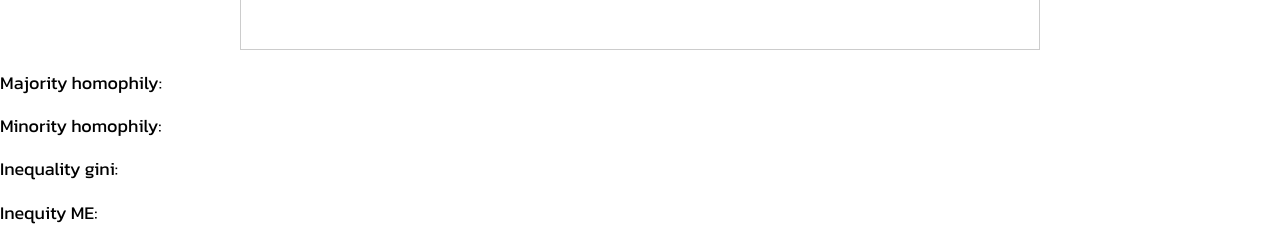
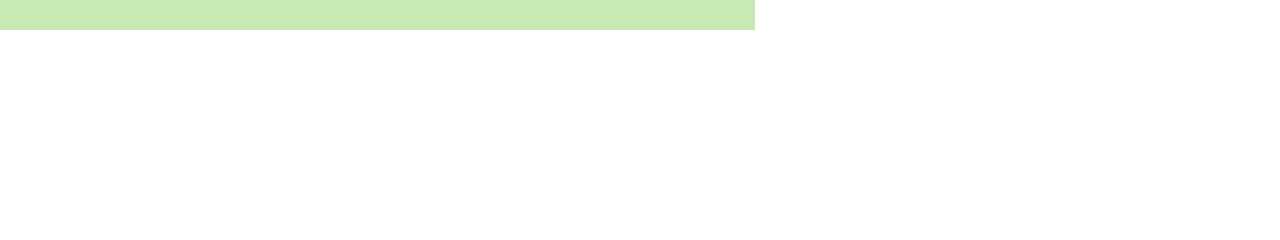
Before and after one commit to chris-creditdesign/visualizing-complexity-science-group-4, a SvelteKit app: page /game in a window 1280 px wide. Shown: the part 570-810 px from the top of the page. Built offline with nearby package versions, Linux system fonts and the light colour scheme.

Commit message:
Adds updated chart and basic column layout

```diff
--- a/src/lib/layouts/Chart.svelte
+++ b/src/lib/layouts/Chart.svelte
@@ -13,9 +13,11 @@
 			gini: gini
 		};
 	}));
+
+	let dotPoint = $derived(data.at(-1));
 </script>
 
-<Plot grid y={{ domain: [0.2, 0.8], label: '↑ Gini' }} x={{ domain: [-0.4, 0.4], label: '↑ ME' }}>
+<Plot y={{ domain: [0.2, 0.8], label: 'Inequality' }} x={{ domain: [-0.4, 0.4], label: 'Inequity' }}>
     <defs>
         <LinearGradientX
             id="gradient-line-x"
@@ -35,8 +37,8 @@
                 }
             ]} />
     </defs>
-		<Dot data={data} x="me" y="gini" r={5} fill="red" />
+		<Dot data={[dotPoint]} x="me" y="gini" r={5} fill="#000000" />
 		<Line data={data} x="me" y="gini"  stroke="url(#gradient-line-x)" />
-		<RuleY y={0} />
-		<!-- <RuleX x={0} /> -->
+		<RuleY y={0.2} />
+		<RuleX x={0} />
 </Plot>
--- a/src/routes/game/+page.svelte
+++ b/src/routes/game/+page.svelte
@@ -1,4 +1,5 @@
 <script lang="ts">
+	import { flip } from "svelte/animate";
 	import { getGroupContext } from "$lib/create_context.svelte";
 	import { startpointOutside } from "$lib/utilities/start_point_outside";
 	import { endpointOutside } from "$lib/utilities/end_point_outside";
@@ -10,26 +11,40 @@
 
 	let key = "default";
 
+	let width = $state(600);
+
 	const groupContext = getGroupContext(key);
+
+	let sorted_nodes = $derived(
+		[...groupContext.nodes].sort((a, b) => b.score - a.score)
+	);
 </script>
 
 <style>
 	.container {
 		position: relative;
-        width: 800px;
-        height: 600px;
-        border: 1px solid #ccc;
-        margin: 20px auto;
+		width: 200px;
+		min-height: 600px;
+		/* border: 1px solid #ccc; */
+		/* margin: 20px auto; */
 		font-family: Arial, Helvetica, sans-serif;
+	}
+
+	img {
+		max-width: 50px;
+		height: auto;
 	}
 </style>
 
-<div class="container">
-	<Canvas {key} width={800} height={600} dpr={2} paddingLeft={0} paddingTop={0}>
+<div
+	class="l-sidebar e-sidebar-on-right"
+	style="--sidebar-width--component: 40%; --sidebar-content-min-width--component: 50%"
+>
+	<div class="container" bind:offsetWidth={width} style="background: #C7E9B2;">
+		<Canvas {key} {width} height={width} dpr={2} paddingLeft={0} paddingTop={0}>
 			{#each groupContext.edges as edge}
 				<Arrow
 					{key}
-
 					startX={startpointOutside(
 						groupContext.nodes_with_positions[edge.source],
 						groupContext.nodes_with_positions[edge.target],
@@ -68,18 +83,26 @@
 			pointerEvents={true}
 		>
 			{#each groupContext.nodes_with_positions as node (node.id)}
-			<Node cy={node.cy} cx={node.cx} id={node.id} name={node.name} group={node.group} img={node.img} />
+				<Node
+					cy={node.cy}
+					cx={node.cx}
+					id={node.id}
+					name={node.name}
+					group={node.group}
+					img={node.img}
+				/>
 			{/each}
 		</HTML>
 	</div>
 
+	<div class="container l-stack">
 		<Chart />
 
-<p>Majority homophily: {groupContext.mag_homophily.at(-1)}</p>
-<p>Minority homophily: {groupContext.min_homophily.at(-1)}</p>
-<p>Inequality gini: {groupContext.inequality_gini.at(-1)}</p>
-<p>Inequity ME: {groupContext.inequity_ME.at(-1)}</p>
-
-{#each groupContext.nodes as node}
-	<p>{node.name}: {node.score}</p>
+		{#each sorted_nodes as node (node.id)}
+			<p animate:flip={{ duration: 400 }}>
+				<img src={node.img} alt={node.name} />
+				<strong>{node.name}</strong>: {node.score.toFixed(2)}
+			</p>
 		{/each}
+	</div>
+</div>
```
Lines whose indentation alone changed are shown as unchanged.
